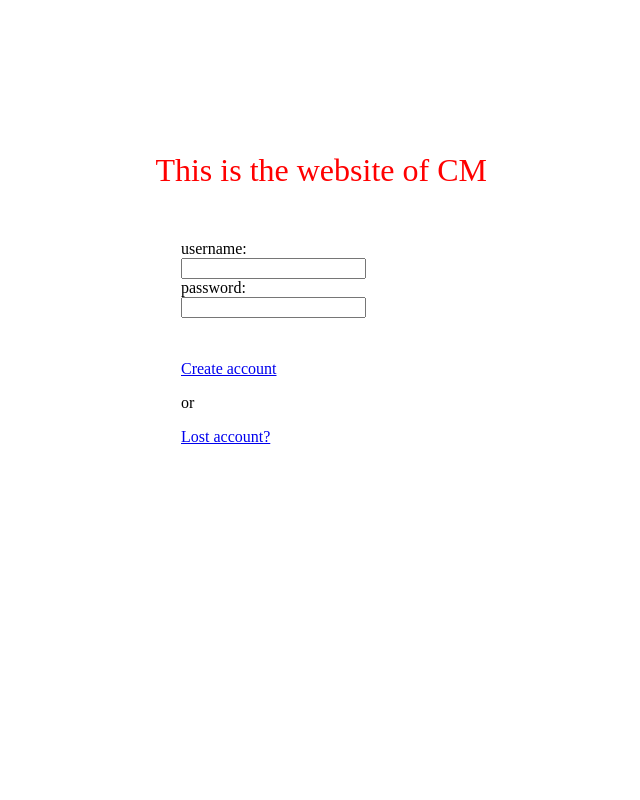
After one commit to soniccub/CommunistMicronations, a PHP site: page /Login.php in a window 1280 px wide. The commit adds this page. Shown: the whole page, without its empty margins (203-843 px from the left). Run offline with PHP 8.4, Linux system fonts and the light colour scheme.

Commit message:
Started account creation and login page

```diff
--- /dev/null
+++ b/Login.php
@@ -0,0 +1,60 @@
+<DOCTYPE html>
+<!--This is the login page they must login or finish the test and create an account to get past this -->
+
+
+<html>
+<head>
+	<title>
+		Login CM
+	</title>
+
+	<style>
+
+	form {
+
+	position: absolute;
+	left: 30%;
+	top: 30%;
+
+	}
+	.maintext {
+	color: red;
+	position: absolute;
+	top: 15%;
+	left: 28%;
+	font-size: 200%;
+	}
+
+	links {
+	position: absolute;
+	top: 45%;
+	left: 30%;
+
+	}
+	</style>
+
+
+</head>
+
+<body>
+
+<p class="maintext"> This is the website of CM </p>
+
+<form>
+  username:<br>
+  <input type="text" name="username"><br>
+  password:<br>
+  <input type="text" name="password">
+</form>
+<links>
+	<a href="newaccount.php"> Create account<a> <p> or</p>
+
+	<a href="accountlost.php"> Lost account? <a>
+</links>
+
+
+
+</body>
+
+
+</html>
--- a/includes/articles.php
+++ b/includes/articles.php
@@ -1,5 +1,5 @@
 <h1 class="CommunismRed">These are the articles</h1>
 
-<p class="CommunismRed"> capitlism r bad commuinism r good -by me </p>
+
 
 <?php
--- a/index.php
+++ b/index.php
@@ -17,6 +17,8 @@
             <li><a href="?articles">articles</a></li>
             <li><a href="">account</a></li>
             <li><a href="?faq">FAQ</a></li>
+	    <li><a href="">What is Communism?</a></li>
+	    <li><a href="">
         </ul>
     </nav>
     <h2 class="CommunismRed centered" >
```
Also changed, not shown: newaccount.php (added, +121 -0 lines), accountlost.php (added).
